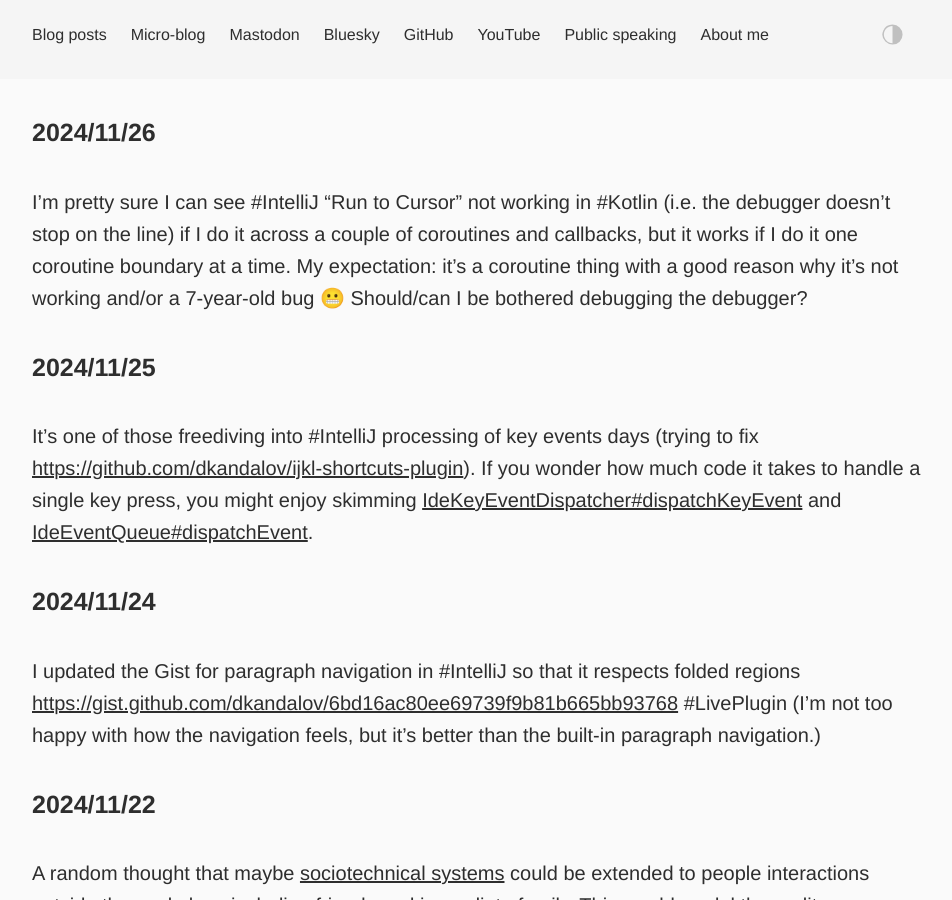
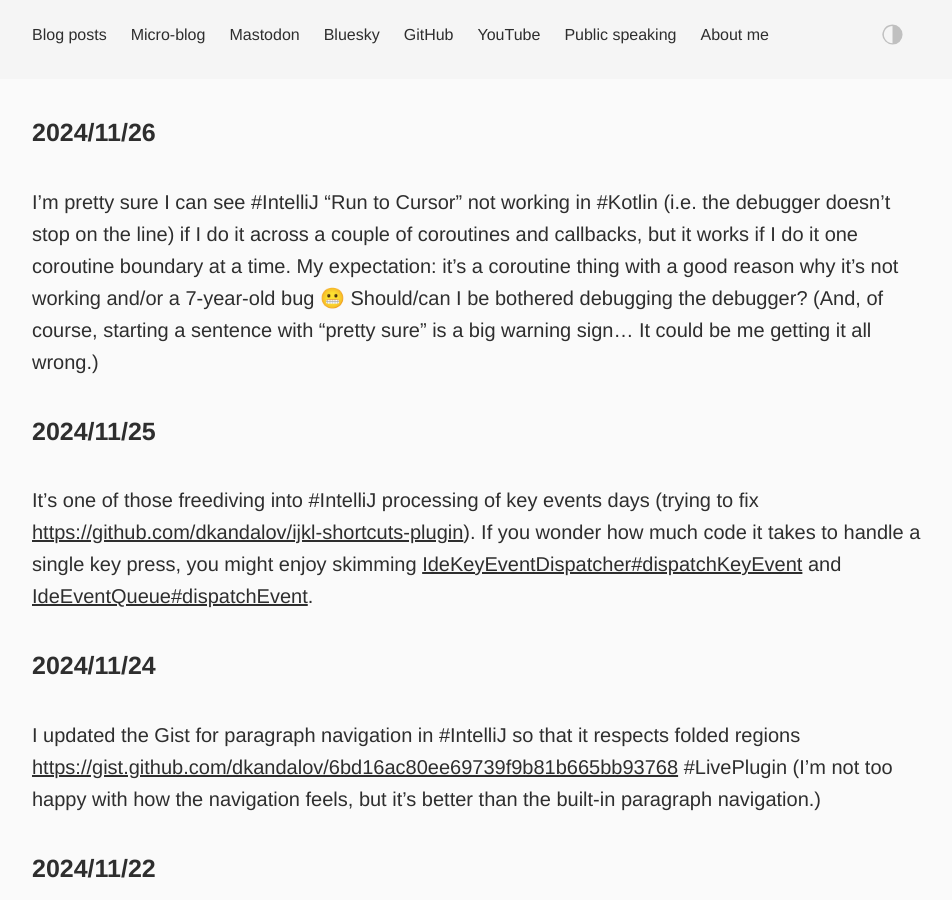
Before and after one commit to dkandalov/dkandalov.github.io, a Jekyll site: the page built from micro-blog.md, in a window 1280 px wide and 900 px high. Shown: the whole window, without its empty margins (160-1112 px from the left). Built offline with Jekyll 4.4.1, drawn with Linux system fonts in a browser that asks for light colours.

Commit message:
updated micro-blog

```diff
--- a/micro-blog.md
+++ b/micro-blog.md
@@ -4,7 +4,7 @@ permalink: /micro-blog/
 ---
 
 #### 2024/11/26
-I'm pretty sure I can see #IntelliJ "Run to Cursor" not working in #Kotlin (i.e. the debugger doesn't stop on the line) if I do it across a couple of coroutines and callbacks, but it works if I do it one coroutine boundary at a time. My expectation: it's a coroutine thing with a good reason why it's not working and/or a 7-year-old bug 😬 Should/can I be bothered debugging the debugger?
+I'm pretty sure I can see #IntelliJ "Run to Cursor" not working in #Kotlin (i.e. the debugger doesn't stop on the line) if I do it across a couple of coroutines and callbacks, but it works if I do it one coroutine boundary at a time. My expectation: it's a coroutine thing with a good reason why it's not working and/or a 7-year-old bug 😬 Should/can I be bothered debugging the debugger? (And, of course, starting a sentence with "pretty sure" is a big warning sign... It could be me getting it all wrong.)
 
 #### 2024/11/25
 It's one of those freediving into #IntelliJ processing of key events days (trying to fix <https://github.com/dkandalov/ijkl-shortcuts-plugin>). If you wonder how much code it takes to handle a single key press, you might enjoy skimming [IdeKeyEventDispatcher#dispatchKeyEvent](https://github.com/JetBrains/intellij-community/blob/55a5cc91f5d13eb0df2cd12d74c677b9b6a2f6c6/platform/platform-impl/src/com/intellij/openapi/keymap/impl/IdeKeyEventDispatcher.kt#L211) and [IdeEventQueue#dispatchEvent](https://github.com/JetBrains/intellij-community/blob/839bf0cf90bf61633db7e56923ff9cb900538531/platform/platform-impl/src/com/intellij/ide/IdeEventQueue.kt#L241).
```
